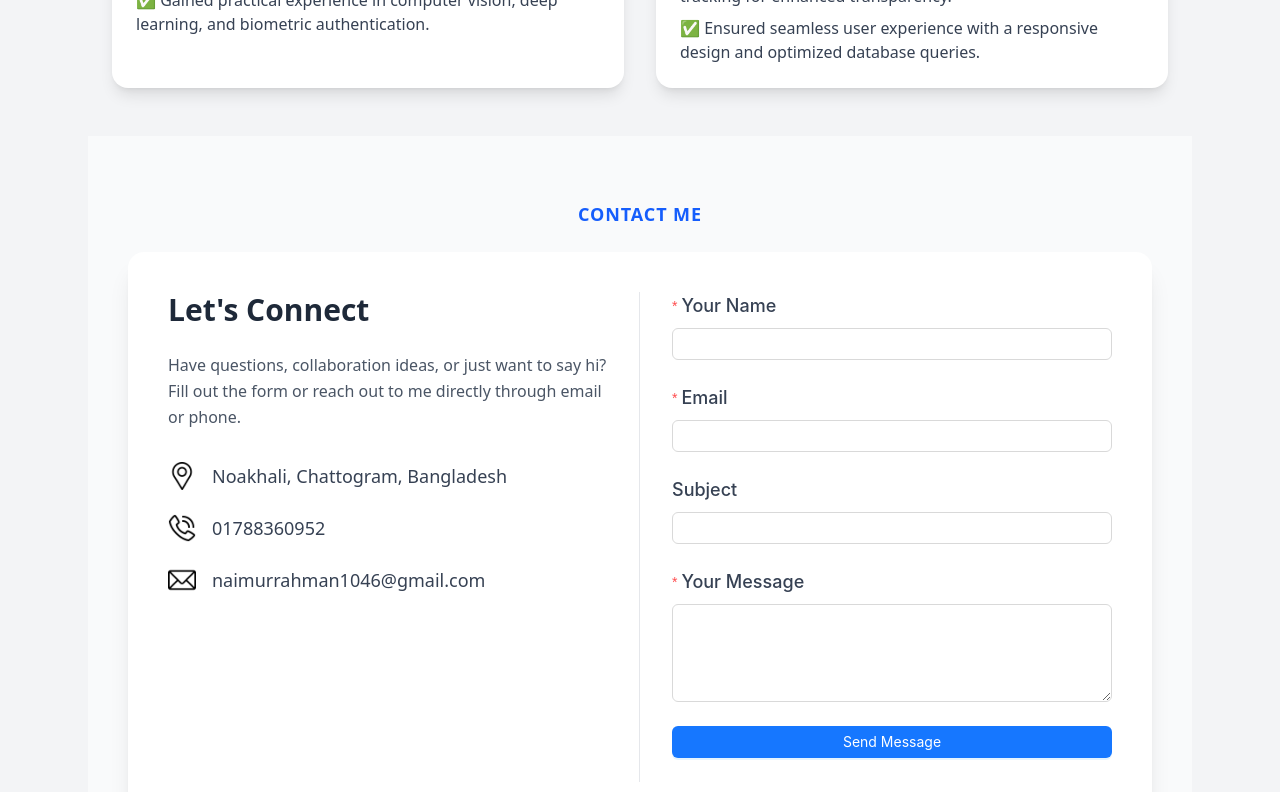
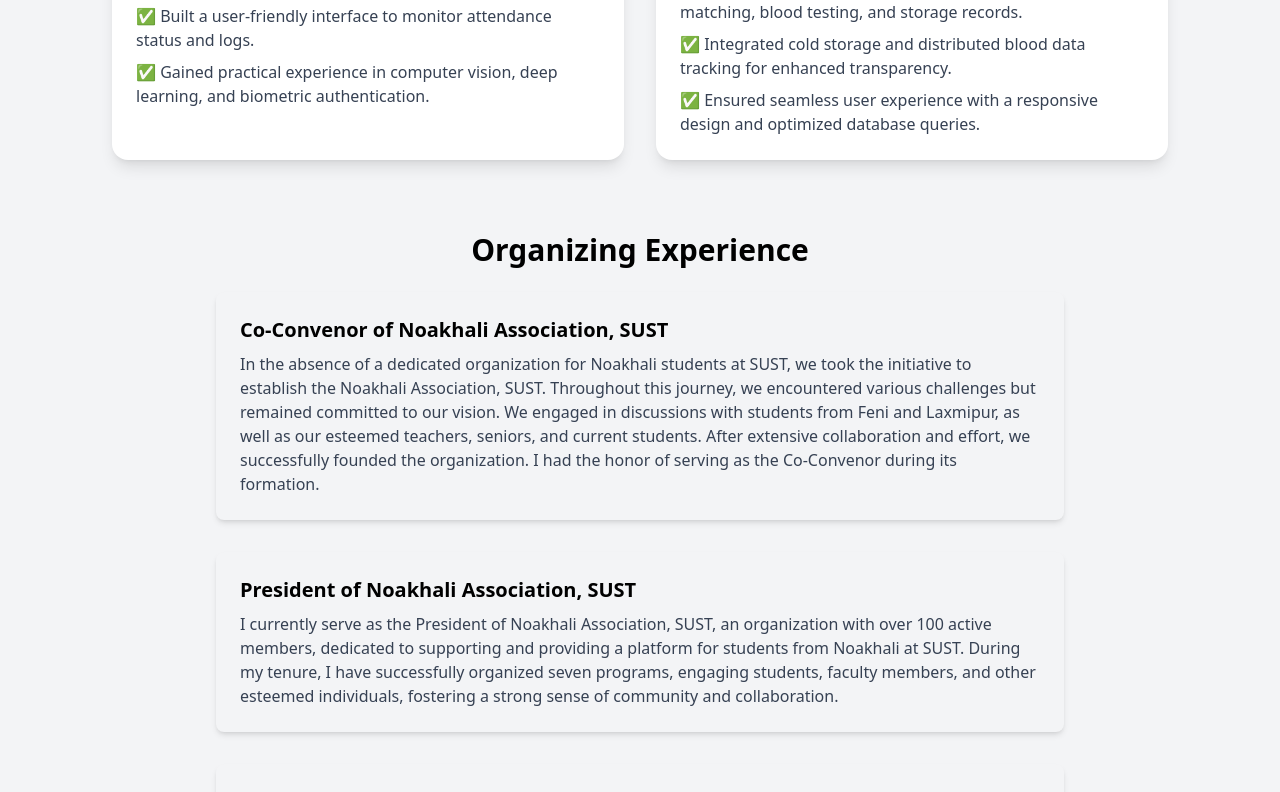
Before and after one commit to naimur1046/personal-portfolio, a React (Vite) app: page / in a window 1280 px wide. Shown: the part 2972-3764 px from the top of the page. Built offline with nearby package versions, Linux system fonts and the light colour scheme.

Commit message:
Add extra projects and about section

```diff
--- a/src/App.tsx
+++ b/src/App.tsx
@@ -2,6 +2,7 @@
 import Header from './components/Header'
 import About from './pages/About'
 import Contact from './pages/Contact'
+import Experience from './pages/Experience'
 import Home from './pages/Home'
 import Projects from './pages/Projects'
 
@@ -14,6 +15,7 @@
       <Home />
       <About />
       <Projects/>
+      <Experience/>
       <Contact/>
     </main>
   </div>
--- a/src/pages/About.tsx
+++ b/src/pages/About.tsx
@@ -3,6 +3,8 @@
 import CompetitiveProgramming from "../assets/competitive-programming.png";
 import Institute from "../assets/institute.png";
 import EventOrganized from "../assets/project-management.png";
+import Project from "../assets/project-idea.png";
+import ML from "../assets/ml.png"
 
 const aboutItems = [
   {
@@ -25,7 +27,16 @@
     img: EventOrganized,
     text: "I have organized 40+ events.",
   },
+  {
+    img: Project,
+    text: "Completed many projects in industries and university.",
+  },
+  {
+    img: ML,
+    text: "Passionate about Machine Learning and NLP. Currently working on a research paper on Sentiment Analysis.",
+  },
 ];
+
 
 const About: React.FC = () => {
   return (
--- a/src/pages/Contact.tsx
+++ b/src/pages/Contact.tsx
@@ -6,13 +6,12 @@
 
 const Contact = () => {
   return (
-    <div className="flex flex-col items-center justify-center py-16 px-6 bg-gray-50">
+    <div className="flex flex-col items-center justify-center py-16 px-6 ">
       <p className="text-lg font-semibold text-blue-600 uppercase tracking-wider">
         Contact Me
       </p>
 
-      <div className="flex flex-col md:flex-row bg-white shadow-xl rounded-2xl p-10 w-full max-w-5xl mt-6">
-        {/* Left Section - Contact Info */}
+      <div className="flex flex-col md:flex-row bg-white  rounded-2xl p-10 w-full max-w-5xl mt-6">
         <div className="md:w-1/2 pr-8 border-r border-gray-200">
           <h1 className="text-3xl font-bold mb-6 text-gray-800">Let's Connect</h1>
           <p className="text-gray-600 mb-8 leading-relaxed">
@@ -40,10 +39,8 @@
             </div>
           </div>
         </div>
-
-        {/* Right Section - Contact Form */}
         <div className="md:w-1/2 pl-8">
-          <Form layout="vertical" className="space-y-5">
+          <Form layout="vertical" >
             {/* Name */}
             <Form.Item
               label={<span className="text-lg font-medium text-gray-700">Your Name</span>}
--- a/src/pages/Experience.tsx
+++ b/src/pages/Experience.tsx
@@ -1,7 +1,57 @@
 const Experience = () => {
   return (
-    <div>Experience</div>
-  )
-}
+    <div className="max-w-4xl mx-auto p-6">
+      <h1 className="text-3xl font-bold text-center mb-6">Organizing Experience</h1>
+
+      <div className="space-y-8">
+        <div className="bg-gray-100 p-6 rounded-lg shadow-md">
+          <h2 className="text-xl font-semibold mb-2">Co-Convenor of Noakhali Association, SUST</h2>
+          <p className="text-gray-700">
+            In the absence of a dedicated organization for Noakhali students at SUST,
+            we took the initiative to establish the Noakhali Association, SUST. Throughout
+            this journey, we encountered various challenges but remained committed to our
+            vision. We engaged in discussions with students from Feni and Laxmipur,
+            as well as our esteemed teachers, seniors, and current students.
+            After extensive collaboration and effort, we successfully founded the
+            organization. I had the honor of serving as the Co-Convenor during its
+            formation.
+          </p>
+        </div>
+
+        <div className="bg-gray-100 p-6 rounded-lg shadow-md">
+          <h2 className="text-xl font-semibold mb-2">President of Noakhali Association, SUST</h2>
+          <p className="text-gray-700">
+            I currently serve as the President of Noakhali Association, SUST,
+            an organization with over 100 active members, dedicated to supporting
+            and providing a platform for students from Noakhali at SUST. During my
+            tenure, I have successfully organized seven programs, engaging students,
+            faculty members, and other esteemed individuals, fostering a strong sense
+            of community and collaboration.
+          </p>
+        </div>
+
+        <div className="bg-gray-100 p-6 rounded-lg shadow-md">
+          <h2 className="text-xl font-semibold mb-2">General Secretary of Fusion Students Association, Subarnachar</h2>
+          <p className="text-gray-700">
+            I currently serve as the General Secretary of Fusion Students Association, Subarnachar,
+            a platform for public university students from my homeland, Subarnachar. This organization
+            is dedicated to raising social awareness, motivating students to pursue
+            higher education, and providing support to students in their academic journey.
+          </p>
+        </div>
+
+        <div className="bg-gray-100 p-6 rounded-lg shadow-md">
+          <h2 className="text-xl font-semibold mb-2">General Secretary of Ongikar</h2>
+          <p className="text-gray-700">
+            I served as the General Secretary of Ongikar, a cultural organization at SUST.
+            During my tenure, I worked to promote cultural growth, inspire young talents,
+            and organize various cultural programs. Additionally, I actively participated
+            in poetry recitation as part of the organization's activities.
+          </p>
+        </div>
+      </div>
+    </div>
+  );
+};
 
 export default Experience;
--- a/src/pages/Projects.tsx
+++ b/src/pages/Projects.tsx
@@ -91,9 +91,6 @@
             <li>✅ Ensured seamless user experience with a responsive design and optimized database queries.</li>
           </ul>
         </div>
-
-
-
       </div>
     </div>
   );
```
Also changed, not shown: src/assets/ml.png (added), src/assets/project-idea.png (added).
